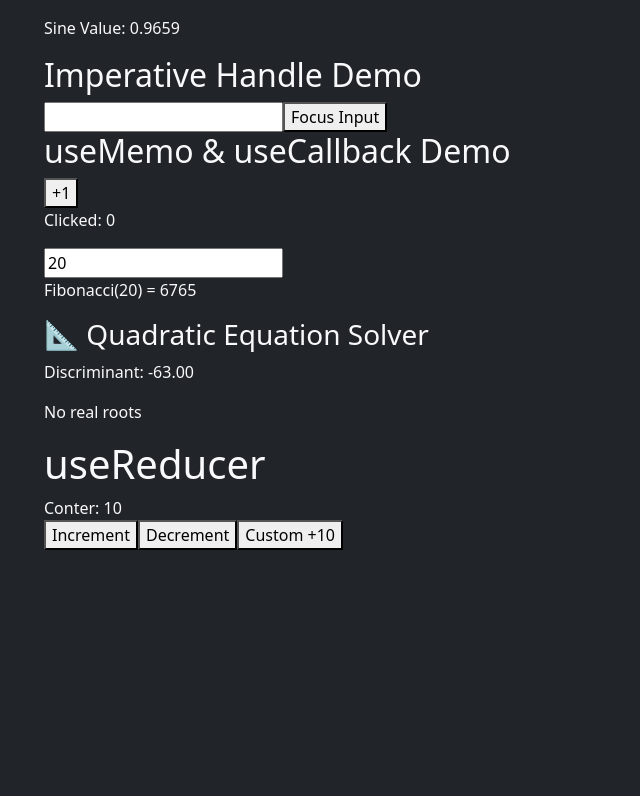
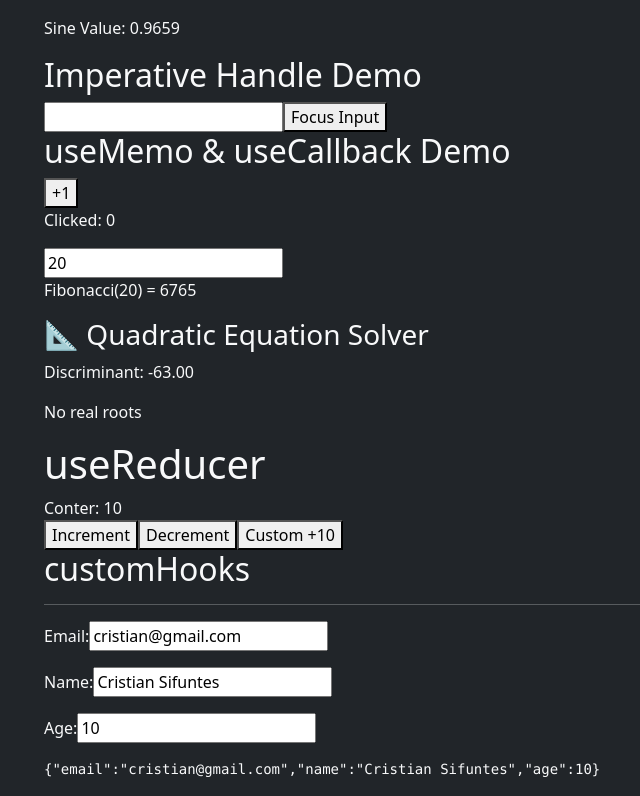
Before and after one commit to CristianSifuentes/reactory, a React (Create React App) app: page / in a window 1280 px wide. Shown: the part 765-1561 px from the top of the page, without its empty margins (38-678 px from the left). Before the commit the page ends 1315 px from the top, so only its background shows below. Built offline with nearby package versions, Linux system fonts and the light colour scheme.

Commit message:
React + TypeScripts: customHooks

```diff
--- a/src/App.tsx
+++ b/src/App.tsx
@@ -16,7 +16,7 @@ import { TextInput, TextInputHandle } from './components/TextInput';
 import { OptimizedComponent } from './components/OptimizedComponent';
 import { QuadraticSolver } from './components/QuadraticSolver';
 import { CounterRed } from './components/react-typescript/CounterRed';
-
+import { Form } from './components/react-typescript/Form';
 
 function App() {
   const inputRef = useRef<TextInputHandle>(null);
@@ -55,6 +55,13 @@ function App() {
       <CounterRed></CounterRed>
 
 
+      <h2>customHooks</h2>
+      <hr>
+      </hr>
+      <Form></Form>
+
+
+
 {/*
       <h2></h2>
       <QuadraticController></QuadraticController>
--- /dev/null
+++ b/src/components/react-typescript/Form.tsx
@@ -0,0 +1,81 @@
+import React, { ChangeEvent, useState } from 'react'
+import { useForm } from '../../hooks/useForm'
+//rafc
+
+
+interface FormData {
+    email: string;
+    name : string;
+    age: number
+}
+
+
+export const Form = () => {
+
+  const { form, handleChange } = useForm<FormData>({
+    email: 'cristian@gmail.com',
+    name: 'Cristian Sifuntes',
+    age: 10
+  });
+
+  const {email, name, age } = form;
+
+
+  // const [ form, setForm ] = useState({
+  //   email: '',
+  //   name: ''
+  // });
+
+  // // const handleChange = (ev : ChangeEvent<HTMLInputElement>) => {
+  // //   console.log(ev.target.name);
+  // // console.log(ev.target.value);
+
+  // // }
+
+
+  //  const handleChange = ({target}:ChangeEvent<HTMLInputElement>) => {
+  //     const { name, value } = target;
+
+  //     console.log(name, value);
+
+  //     setForm({
+  //       ...form,
+  //       [name]: value
+  //     })
+  // }
+
+  return (
+    <form autoComplete='off'>
+        <div className="mb-3">
+            <label className='Form-label'>Email:</label>
+            <input
+            type="email"
+            className='from-control'
+            name='email'
+            value={email} onChange={handleChange}/>
+
+        </div>
+        <div className="mb-3">
+            <label className='Form-label'>Name:</label>
+            <input type="name"
+            className='from-control'
+            name='name'
+            value={name}
+            onChange={handleChange}/>
+
+        </div>
+
+          <div className="mb-3">
+            <label className='Form-label'>Age:</label>
+            <input type="age"
+            className='from-control'
+            name='age'
+            value={age}
+            onChange={handleChange}/>
+
+        </div>
+
+        <pre>{JSON.stringify(form)}</pre>
+    </form>
+  )
+}
--- /dev/null
+++ b/src/hooks/useForm.tsx
@@ -0,0 +1,34 @@
+import { ChangeEvent, useState } from "react";
+
+export const useForm = <T extends Object> ( iniState:T ) => {
+
+// export function useForm<T>(iniState: T) {
+
+    // const [ form, setForm ] = useState<FormData>({
+    //     email: "cristian@gmail.com",
+    //     name: "Cristian Sifuentes",
+    //     age: 35
+    //   });
+
+    const [form, setForm] = useState(iniState);
+
+       const handleChange = ({target}:ChangeEvent<HTMLInputElement>) => {
+          const { name, value } = target;
+
+          console.log(name, value);
+
+          setForm({
+            ...form,
+            [name]: value
+          })
+      }
+
+      return {
+        form,
+        handleChange
+      }
+}
+
+// export const useForm = ( iniState:any ) => {
+
+// }
```
Also changed, not shown: src/components/react-typescript/Form2.tsx (added, +46 -0 lines), src/components/react-typescript/Forms.tsx (deleted, +0 -8 lines).
